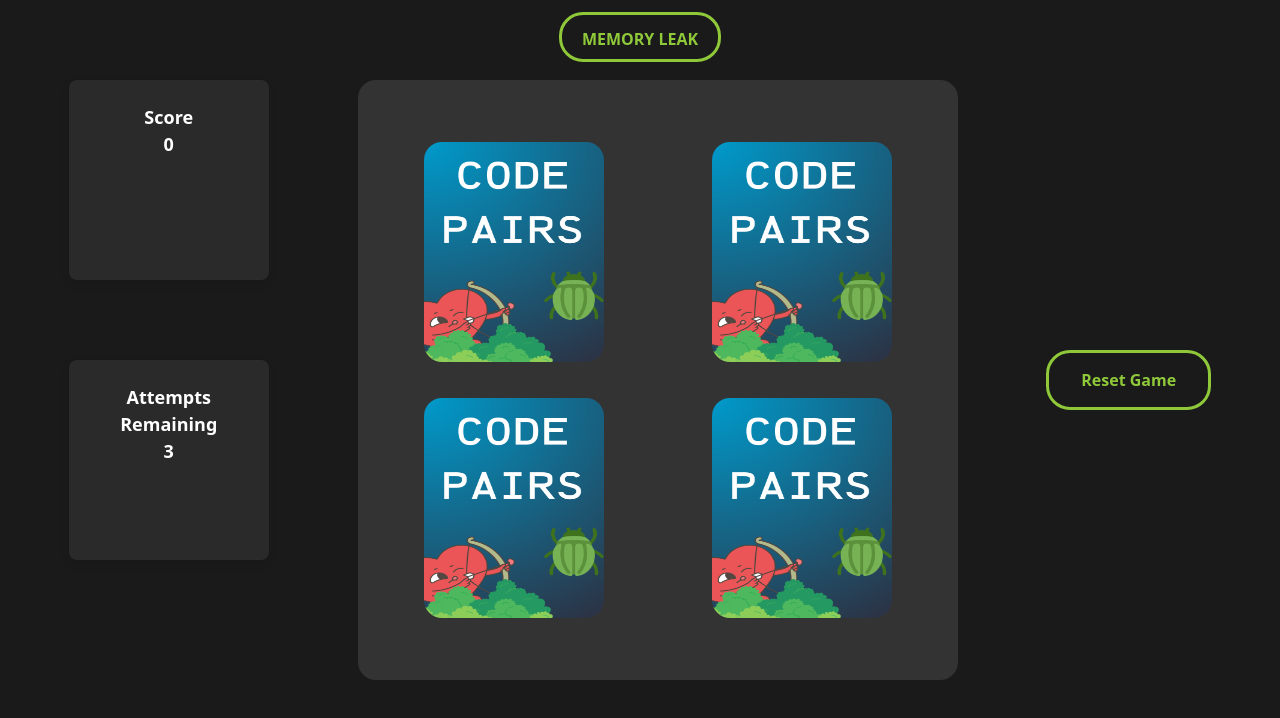
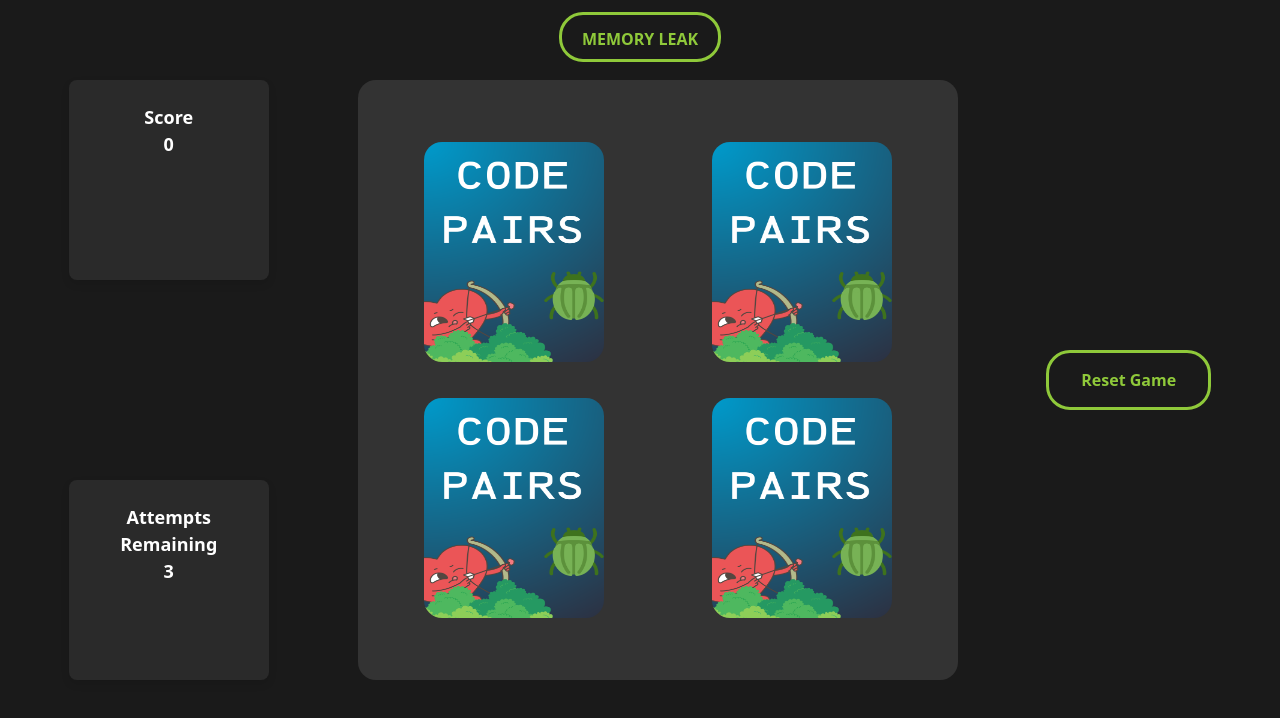
Before and after one commit to Robotbino/CodePairs, an Angular app: page /sandBox in a window 1280 px wide. Shown: the top 718 px of the page. Built offline with nearby package versions, Linux system fonts and the light colour scheme.

Commit message:
Adjusting column sizes

```diff
--- a/src/Pages/sand-box/sand-box.component.css
+++ b/src/Pages/sand-box/sand-box.component.css
@@ -22,7 +22,8 @@
 .infoColumn{
   display: flex;
   flex-direction: column;
-  gap: 5em;
+  justify-content: space-between;
+  gap: 12.5em;
 }
 
 .uiGrid {
```
